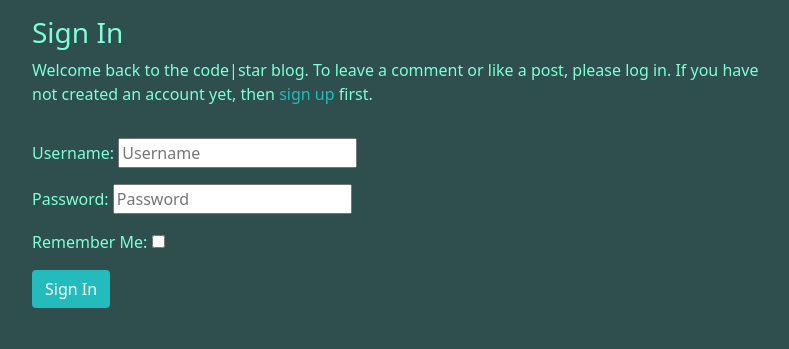
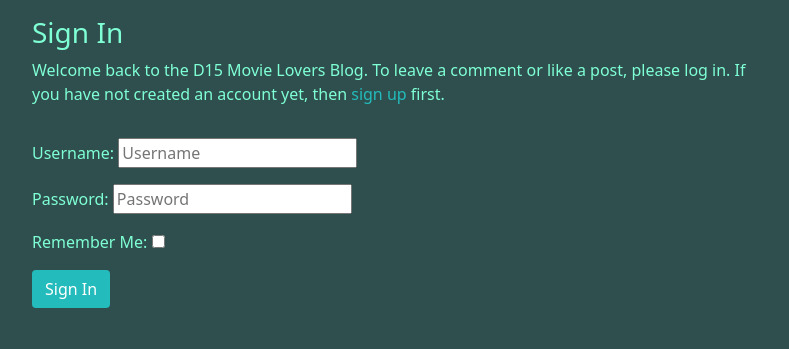
Before and after one commit to OdoJoe/D15-Movie-Lovers-Blog, a Django app: page /accounts/login/ in a window 1280 px wide. Shown: the part 71-420 px from the top of the page, without its empty margins (240-1029 px from the left). Run offline with Django 3.2, Linux system fonts and the light colour scheme; some libraries are stand-ins or nearby versions.

Commit message:
add to the readme file

```diff
--- a/templates/account/login.html
+++ b/templates/account/login.html
@@ -12,7 +12,7 @@
     <div class="col-md-8 mt-3 offset-md-2">
       <h3>{% trans "Sign In" %}</h3>
 
-      <p>{% blocktrans %}Welcome back to the code|star blog. To leave a comment or like a post, please log in. If you
+      <p>{% blocktrans %}Welcome back to the D15 Movie Lovers Blog. To leave a comment or like a post, please log in. If you
         have not created an account yet, then <a class="link" href="{{ signup_url }}">sign up</a>
         first.{% endblocktrans %}</p>
     </div>
```
Also changed, not shown: README.md.
